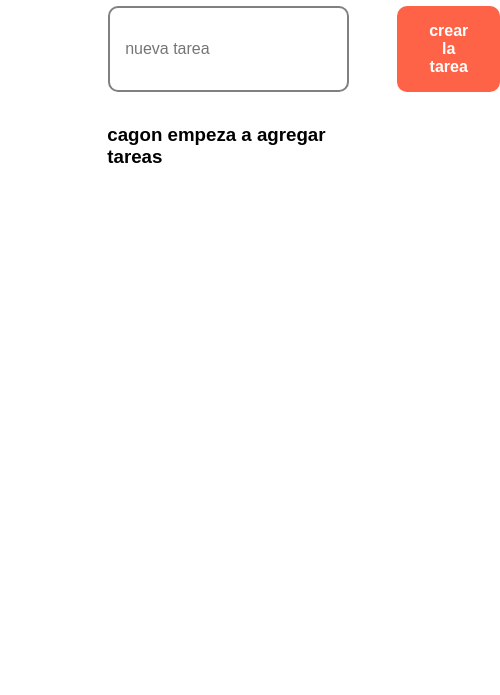
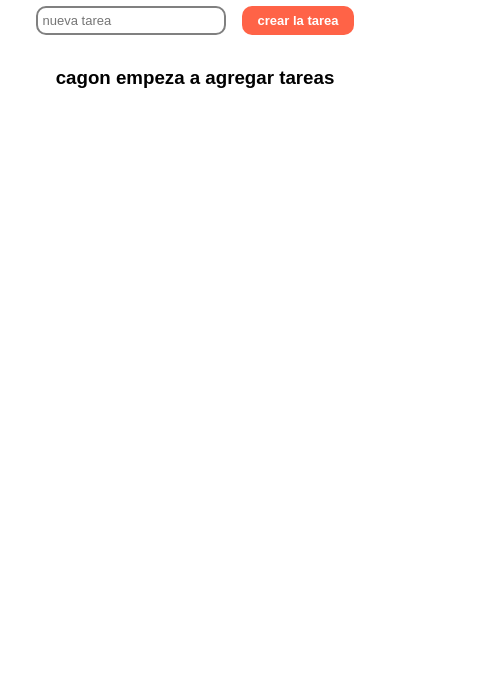
Before and after one commit to ivi-developer/js_dom, a plain HTML site: page thirdSteps/index.html in a window 390 px wide. Shown: the part 149-844 px from the top of the page, 500 px wide, since content can reach past the window. Drawn offline with Linux system fonts and the light colour scheme.

Commit message:
responsive

```diff
--- a/thirdSteps/index.html
+++ b/thirdSteps/index.html
@@ -9,15 +9,16 @@
 <body>
     <div class="wrapper">
         <form class="form">
-            <h1>Agrega tereas cagon</h1>
+            <h1>Agrega tareas cagon</h1>
             <div class="list">
                 <input type="text" placeholder="nueva tarea" class="tareaInput">
                 <button type="submit" class="tareaButton">crear la tarea</button>
             </div>
         </form>
-        <h3 class="tareaListaTitulo"></h3>
-        <ul class="tareaLista">
-        </ul>
+        <div class="bodyList">
+            <h3 class="tareaListaTitulo"></h3>
+            <ul class="tareaLista"></ul>
+        </div>
     </div>
     <script src="./scrpit.js"></script>
 </body>
--- a/thirdSteps/style.css
+++ b/thirdSteps/style.css
@@ -12,6 +12,7 @@ body{
     padding: 60px 0;
     display: flex;
     flex-direction: column;
+    align-items: center;
 }
 .form{
     width: 90%;
@@ -47,18 +48,29 @@ body{
 .tareaLista{
     display: flex;
     flex-direction: column;
-    margin-left: 25%;
+    padding: 0;
 }
 .tareaListaTitulo{
     margin-bottom: 1rem;
-    margin-left: 25%;
+}
+@media (max-width:1000px){
+    .list{
+        gap: 1rem;
+        width: auto;
+    }
+    .tareaButton{
+        padding: 0 1rem;
+        font-size: small;
+    }
+    .tareaInput{
+        padding: 5px;
+        font-size: small;
+    }
 }
 li{
     margin-bottom: 0.5rem;
-    max-width: 450px;
     display: flex;
     overflow:overlay;
-    flex-wrap: nowrap;
     gap: 10px;
 }
 li button{
@@ -69,3 +81,9 @@ li button{
     border-radius: 50%;
     background-color: rgba(255, 99, 71, 0.815);
 }
+.bodyList{
+    display: flex;
+    max-width: 100%;
+    flex-direction: column;
+    align-items: flex-start;
+}
```
